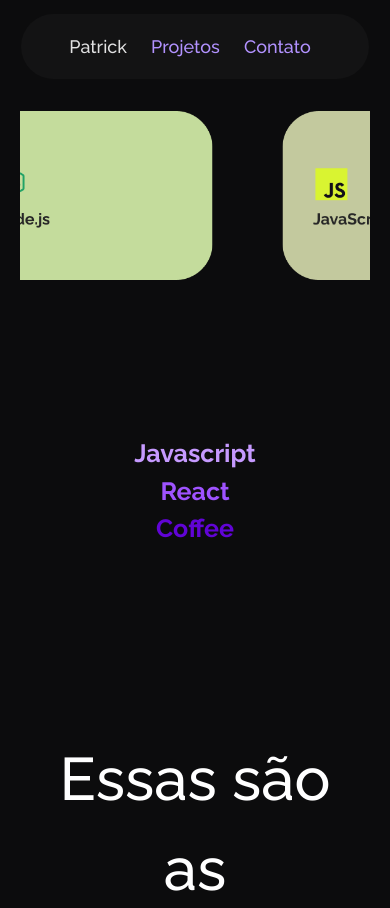
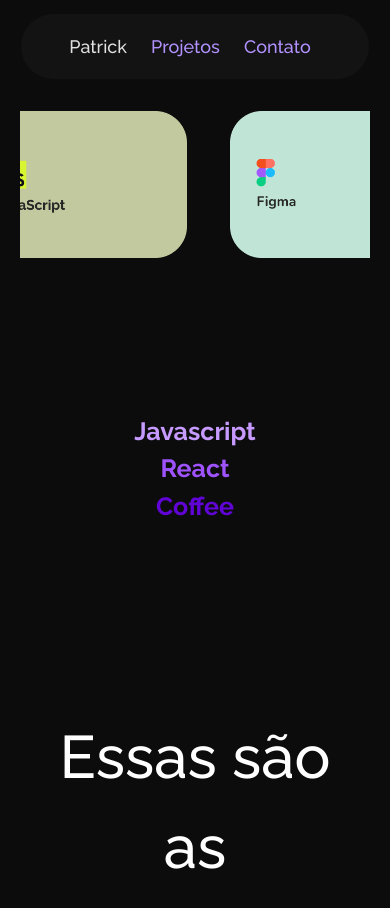
Before and after one commit to gsPatrick/Patrick-Siqueira---Portifolio, a React (Vite) app: page / in a window 390 px wide. Shown: the part 924-1832 px from the top of the page. Built offline with nearby package versions, Linux system fonts and the light colour scheme.

Commit message:
Mudança no codigo

```diff
--- a/src/components/Skills.jsx
+++ b/src/components/Skills.jsx
@@ -1,4 +1,4 @@
-import React, { useState, useEffect } from "react";
+import React, { useState, useEffect, useRef } from "react";
 
 import "../styles/Skills.css";
 import "../styles/responsive.css";
@@ -10,37 +10,63 @@ import Reactimg from "../assets/skills/React.png";
 
 const Skills = () => {
   const skills = [Node, Javascript, Figma, Reactimg]; // Lista de imagens
+  const [currentIndex, setCurrentIndex] = useState(0); // Índice atual da imagem
+  const [slideWidths, setSlideWidths] = useState([]); // Armazena a largura de cada slide
+  const slideshowRef = useRef(null); // Referência para o contêiner do slideshow
+  const slideRefs = useRef([]); // Referência para cada slide
 
-  const [currentIndex, setCurrentIndex] = useState(0); // Índice atual da imagem
-  const [advances, setAdvances] = useState(0); // Contador de avanços
+  useEffect(() => {
+    // Calcula a largura de cada slide
+    const calculateWidths = () => {
+      if (slideRefs.current.length) {
+        const widths = slideRefs.current.map((slide) =>
+          slide ? slide.offsetWidth : 0
+        );
+        setSlideWidths(widths);
+      }
+    };
+
+    calculateWidths();
+    window.addEventListener("resize", calculateWidths); // Recalcula as larguras ao redimensionar a janela
+
+    return () => {
+      window.removeEventListener("resize", calculateWidths);
+    };
+  }, [skills.length]);
 
   useEffect(() => {
     const interval = setInterval(() => {
-      if (advances < skills.length - 1) {
-        // Avança até a última imagem (não reseta até atingir a última)
-        setCurrentIndex((prevIndex) => (prevIndex + 1) % skills.length);
-        setAdvances((prevAdvances) => prevAdvances + 1); // Incrementa o contador de avanços
-      } else {
-        // Reseta para o começo após atingir a última imagem
-        setCurrentIndex(0);
-        setAdvances(0); // Reseta o contador de avanços
-      }
+      setCurrentIndex((prevIndex) => {
+        // Calcula o próximo índice circularmente
+        const nextIndex = (prevIndex + 1) % skills.length;
+        return nextIndex;
+      });
     }, 4000); // Tempo de transição (4 segundos)
 
     return () => clearInterval(interval); // Limpa o intervalo ao desmontar o componente
-  }, [advances, skills.length]); // Reage às mudanças de `advances`
+  }, [skills.length]);
+
+  // Calcula a posição de translação com base na largura dos slides
+  const calculateTranslateX = () => {
+    if (!slideWidths.length || currentIndex === 0) return 0;
+    return slideWidths.slice(0, currentIndex).reduce((sum, width) => sum + width, 0);
+  };
 
   return (
-    <div className="slideshow-container">
+    <div className="slideshow-container" ref={slideshowRef}>
       <div
         className="slideshow-track"
         style={{
-          transform: `translateX(-${currentIndex * (100 / skills.length)}%)`,
-          width: `${skills.length * 100}%`,
+          transform: `translateX(-${calculateTranslateX()}px)`, // Calcula a posição com base no tamanho dos slides
+          transition: "transform 0.5s ease-in-out",
         }}
       >
         {skills.map((skill, index) => (
-          <div className="slide" key={index}>
+          <div
+            className="slide"
+            key={index}
+            ref={(el) => (slideRefs.current[index] = el)} // Define a referência para cada slide
+          >
             <img src={skill} alt={`Skill ${index + 1}`} />
           </div>
         ))}
--- a/src/styles/Skills.css
+++ b/src/styles/Skills.css
@@ -33,3 +33,29 @@
   .slide.reduced-width {
     flex: 0 0 124px; /* Redução da largura da primeira imagem para 40% */
   }
+
+  /* Estilos para telas menores (exemplo: telas com largura de até 768px) */
+@media (max-width: 768px) {
+  .slide img {
+    width: 80%; /* Ajusta a largura das imagens para 80% da largura do slide */
+    height: auto; /* Mantém a altura proporcional */
+    padding: 0 0px; /* Ajusta o padding para 15px nas laterais */
+  }
+
+  .slide {
+    margin-right: 0px; /* Espaço entre as imagens */
+  }
+}
+
+/* Estilos para telas ainda menores (exemplo: telas com largura de até 480px) */
+@media (max-width: 480px) {
+  .slide img {
+    width: 70%; /* Ajusta a largura das imagens para 70% da largura do slide */
+    height: auto; /* Mantém a altura proporcional */
+    padding: 0 0px; /* Ajusta o padding para 10px nas laterais */
+  }
+
+  .slide {
+    margin-right: -50px; /* Espaço entre as imagens */
+  }
+}
--- a/src/styles/responsive.css
+++ b/src/styles/responsive.css
@@ -212,13 +212,6 @@
         margin: 0;
       }
 
-      .slide img {
-        width: 250px;
-        height: 250px; /* Altura da imagem ajustada para 250px */
-        padding: 0 30px; /* Adicionado um padding de 30px nas laterais */
-        object-fit: contain; /* Manter a proporção da imagem */
-        border-radius: 12px; /* Opcional: bordas arredondadas */
-      }
 
       .my-skills {
         display: flex;
```
